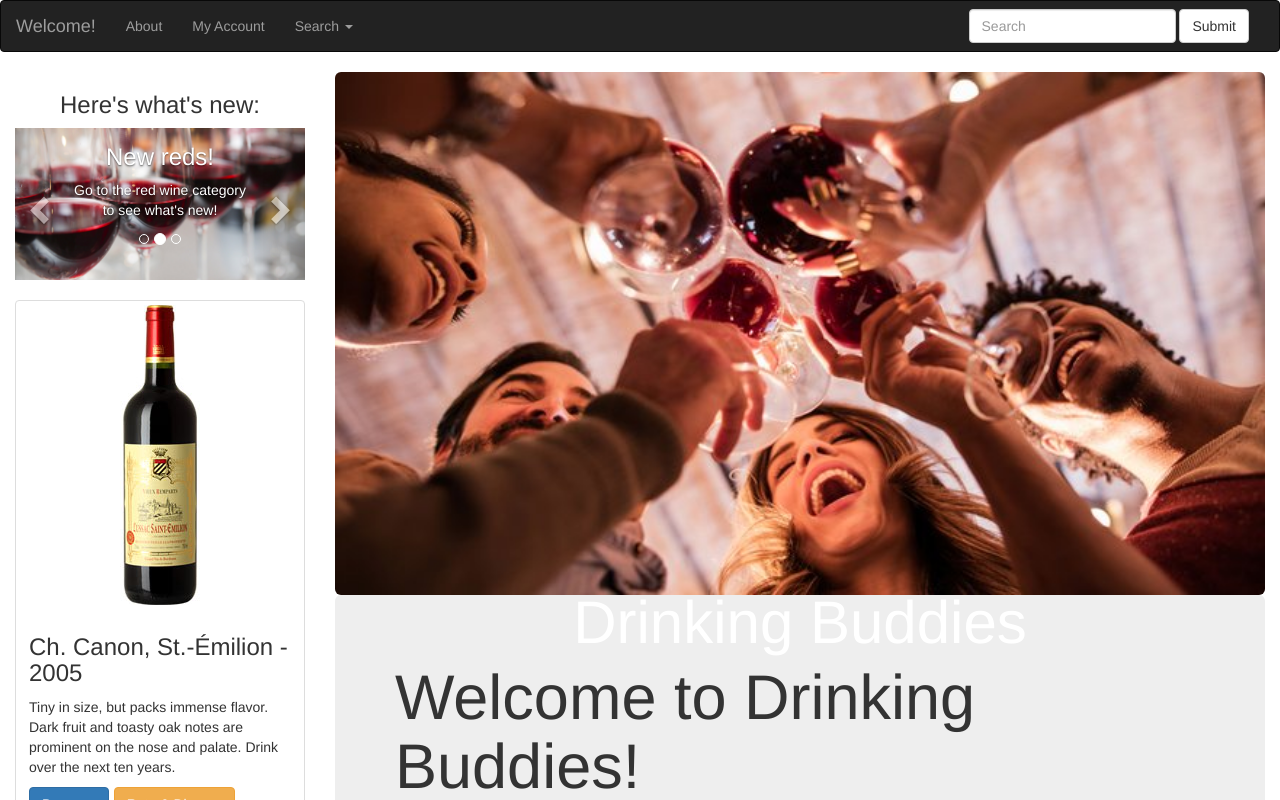
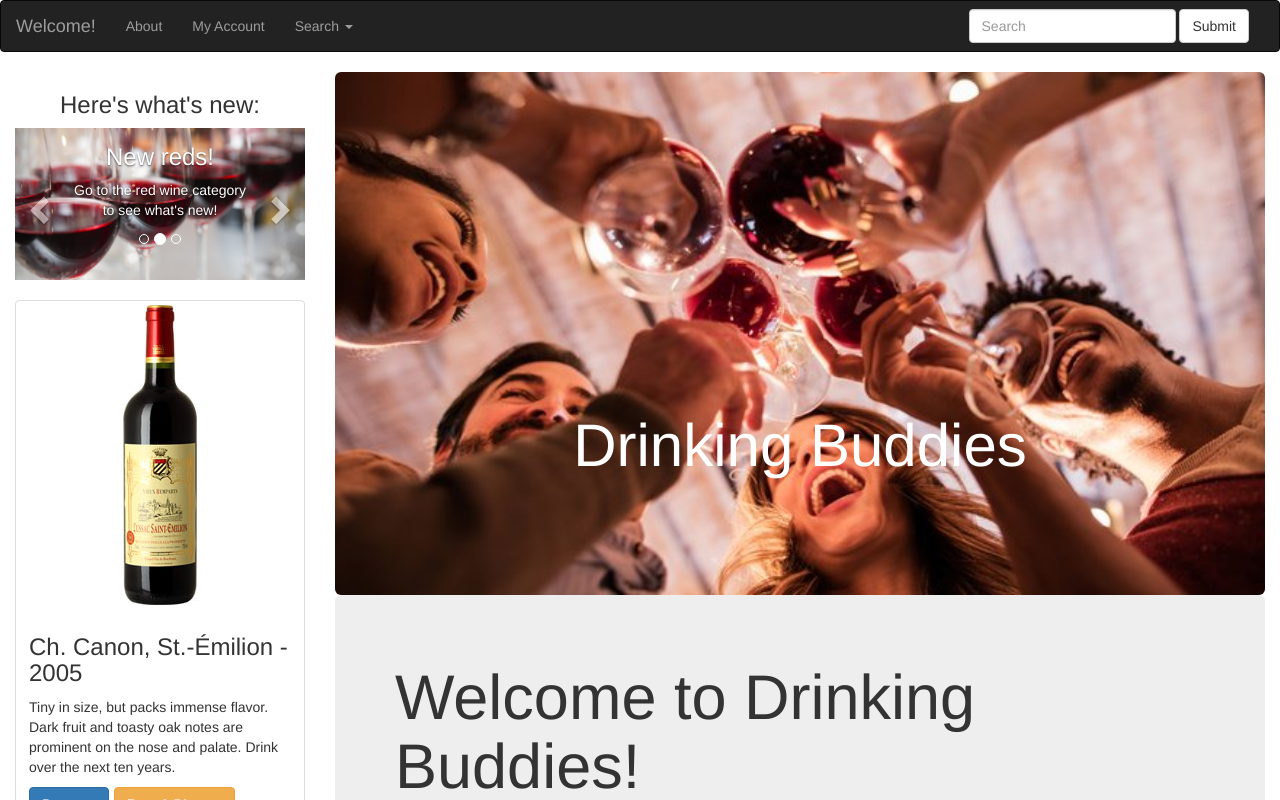
Before and after one commit to jss530/frontpage, a React (Create React App) app: page / in a window 1280 px wide. Shown: the top 800 px of the page. Built offline with nearby package versions, Linux system fonts and the light colour scheme.

Commit message:
fixed website title

```diff
--- a/src/components/Main.css
+++ b/src/components/Main.css
@@ -9,7 +9,7 @@
     font-size: 60px;
     color: white;
     position: absolute;
-    top: 30%;
+    top: 20%;
     left: 50%;
     transform: translate(-50%, -50%);
 }
```
